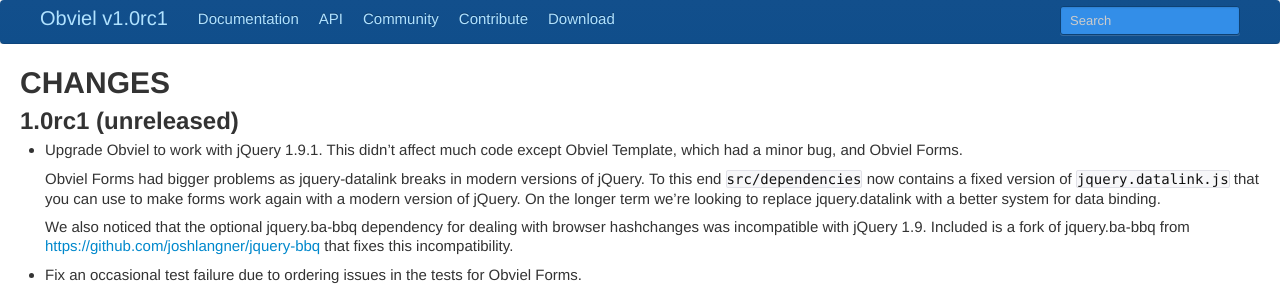
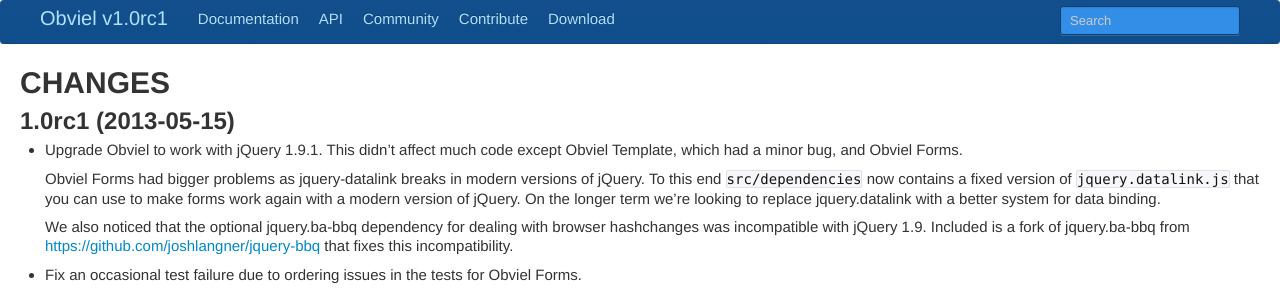
Before and after one commit to obviel/obviel, a Sphinx documentation site: the page built from doc/CHANGES.txt, in a window 1280 px wide and 900 px high. Shown: the top 292 px of the window. Built offline with Sphinx 7.4.7, drawn with Linux system fonts in a browser that asks for light colours.

Commit message:
Fix date.

```diff
--- a/doc/CHANGES.txt
+++ b/doc/CHANGES.txt
@@ -1,7 +1,7 @@
 CHANGES
 *******
 
-1.0rc1 (unreleased)
+1.0rc1 (2013-05-15)
 ===================
 
 * Upgrade Obviel to work with jQuery 1.9.1. This didn't affect much
```
